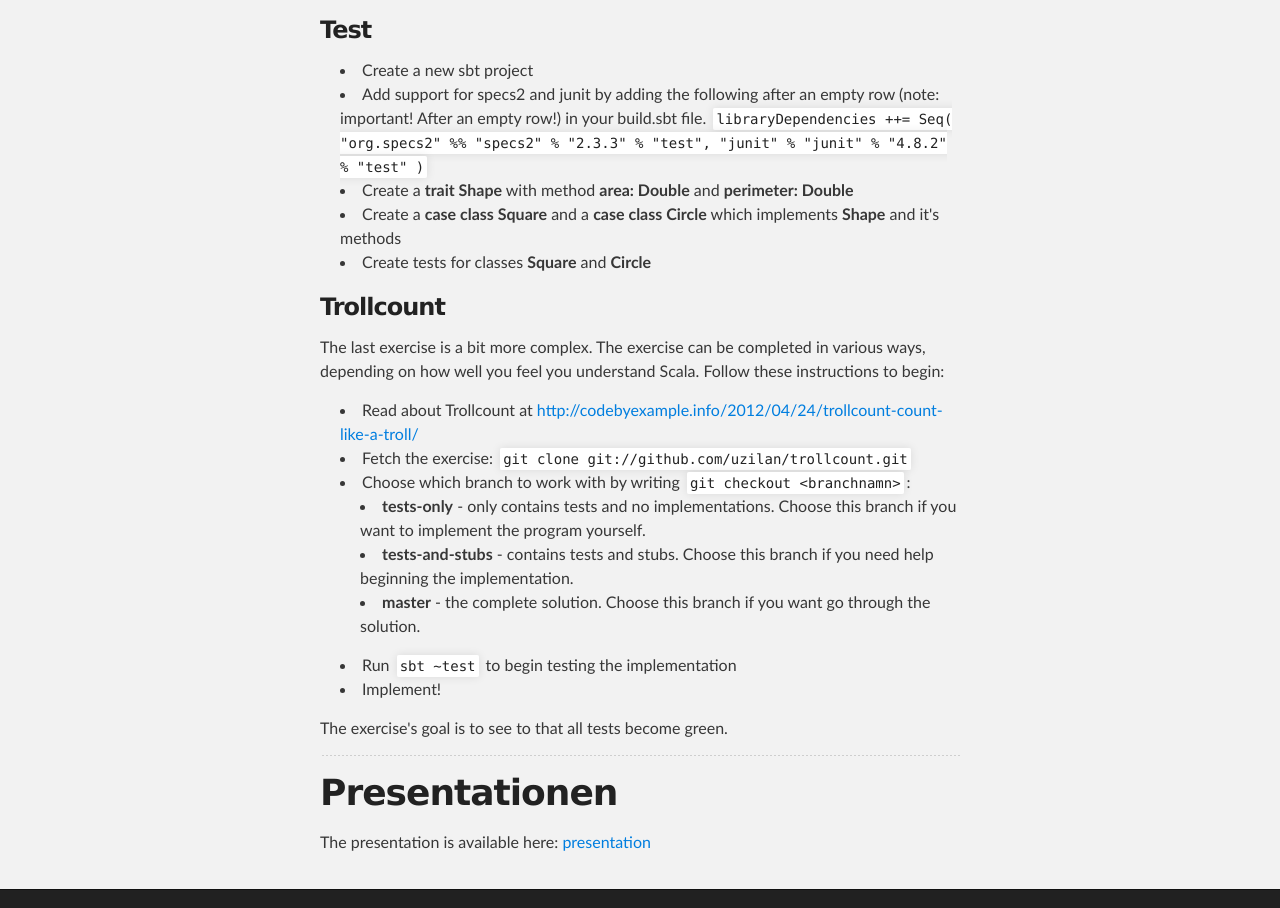
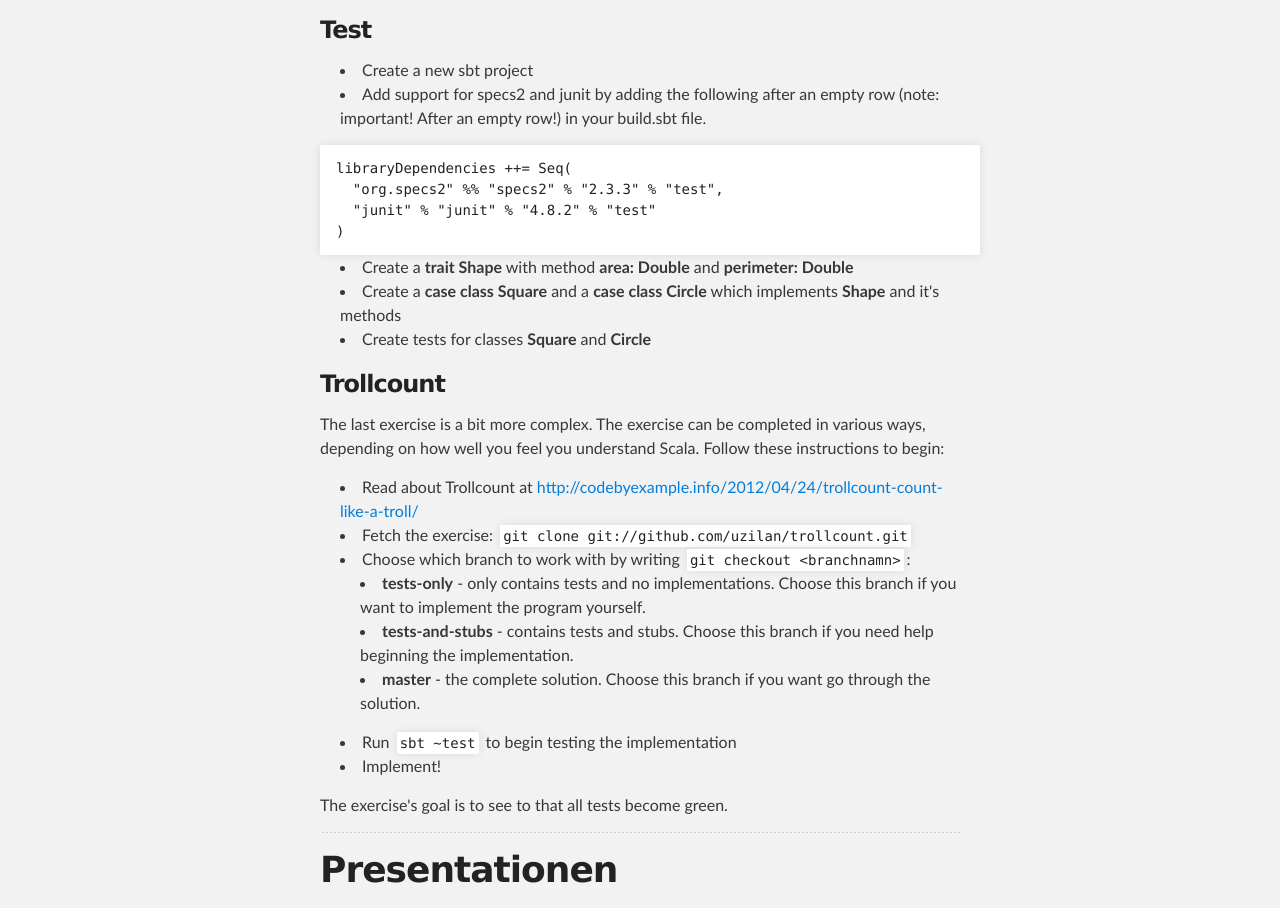
Before and after one commit to uzilan/scalaworkshop, a plain HTML site: page index.html in a window 1280 px wide. Shown: the part 3897-4805 px from the top of the page. Drawn offline with Linux system fonts and the light colour scheme.

```diff
--- a/index.html
+++ b/index.html
@@ -219,14 +219,14 @@
 
 <ul>
 <li>Create a new sbt project</li>
-<li>Add support for specs2 and junit by adding the following after an empty row (note: important! After an empty row!) in your build.sbt file.
-<code>
-libraryDependencies ++= Seq(
-"org.specs2" %% "specs2" % "2.3.3" % "test",
-"junit" % "junit" % "4.8.2" % "test"
+<li>Add support for specs2 and junit by adding the following after an empty row (note: important! After an empty row!) in your build.sbt file.</li>
+</ul><pre><code>libraryDependencies ++= Seq(
+  "org.specs2" %% "specs2" % "2.3.3" % "test",
+  "junit" % "junit" % "4.8.2" % "test"
 )
-</code>
-</li>
+</code></pre>
+
+<ul>
 <li>Create a <strong>trait Shape</strong> with method <strong>area: Double</strong> and <strong>perimeter: Double</strong>
 </li>
 <li>Create a <strong>case class Square</strong> and a <strong>case class Circle</strong> which implements <strong>Shape</strong> and it's methods</li>
```
Also changed, not shown: params.json (+1 -1 lines).
